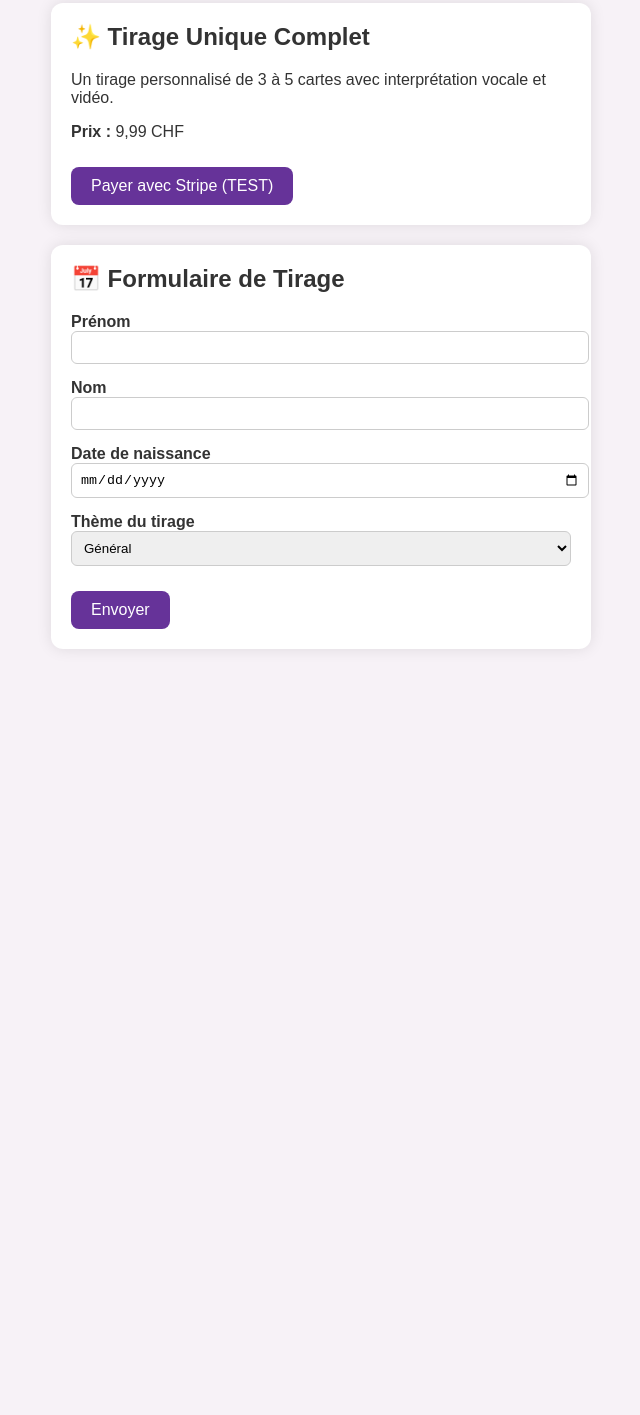
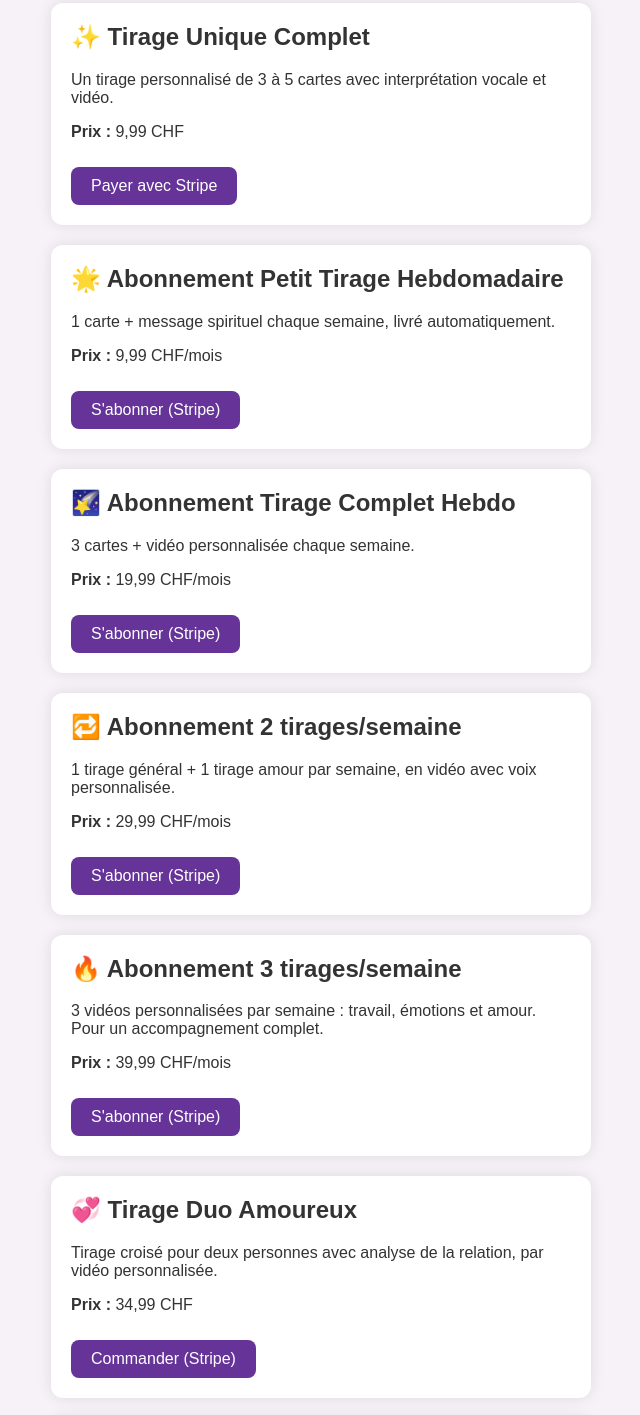
Before and after one commit to ArcanaMystique/tarot, a plain HTML site: page index.html in a window 1280 px wide. Shown: the part 115-1530 px from the top of the page, without its empty margins (319-959 px from the left). Before the commit the page ends 822 px from the top, so only its background shows below. Drawn offline with Linux system fonts and the light colour scheme.

Commit message:
Add files via upload

```diff
--- a/index.html
+++ b/index.html
@@ -24,11 +24,46 @@
     <h2>✨ Tirage Unique Complet</h2>
     <p>Un tirage personnalisé de 3 à 5 cartes avec interprétation vocale et vidéo.</p>
     <p><strong>Prix :</strong> 9,99 CHF</p>
-    <a class="btn" href="#">Payer avec Stripe (TEST)</a>
+    <a class="btn" href="https://buy.stripe.com/test_28o5ktgRk1WYacMdQX" target="_blank">Payer avec Stripe</a>
 </div>
 
 <div class="offer">
-    <h2>📅 Formulaire de Tirage</h2>
+    <h2>🌟 Abonnement Petit Tirage Hebdomadaire</h2>
+    <p>1 carte + message spirituel chaque semaine, livré automatiquement.</p>
+    <p><strong>Prix :</strong> 9,99 CHF/mois</p>
+    <a class="btn" href="https://buy.stripe.com/test_3csdQZ1Wq8lmbgQ6ou" target="_blank">S'abonner (Stripe)</a>
+</div>
+
+<div class="offer">
+    <h2>🌠 Abonnement Tirage Complet Hebdo</h2>
+    <p>3 cartes + vidéo personnalisée chaque semaine.</p>
+    <p><strong>Prix :</strong> 19,99 CHF/mois</p>
+    <a class="btn" href="https://buy.stripe.com/test_fZeaEN1WqeJK2KkdQV" target="_blank">S'abonner (Stripe)</a>
+</div>
+
+<div class="offer">
+    <h2>🔁 Abonnement 2 tirages/semaine</h2>
+    <p>1 tirage général + 1 tirage amour par semaine, en vidéo avec voix personnalisée.</p>
+    <p><strong>Prix :</strong> 29,99 CHF/mois</p>
+    <a class="btn" href="https://buy.stripe.com/test_cN214d8kO6de0CcdQU" target="_blank">S'abonner (Stripe)</a>
+</div>
+
+<div class="offer">
+    <h2>🔥 Abonnement 3 tirages/semaine</h2>
+    <p>3 vidéos personnalisées par semaine : travail, émotions et amour. Pour un accompagnement complet.</p>
+    <p><strong>Prix :</strong> 39,99 CHF/mois</p>
+    <a class="btn" href="https://buy.stripe.com/test_4gweV3cB4atuacM3cf" target="_blank">S'abonner (Stripe)</a>
+</div>
+
+<div class="offer">
+    <h2>💞 Tirage Duo Amoureux</h2>
+    <p>Tirage croisé pour deux personnes avec analyse de la relation, par vidéo personnalisée.</p>
+    <p><strong>Prix :</strong> 34,99 CHF</p>
+    <a class="btn" href="https://buy.stripe.com/test_eVa8wF58Cbxyfx6289" target="_blank">Commander (Stripe)</a>
+</div>
+
+<div class="offer">
+    <h2>🗓️ Formulaire de Tirage</h2>
     <form>
         <div class="form-group">
             <label for="prenom">Prénom</label>
```
